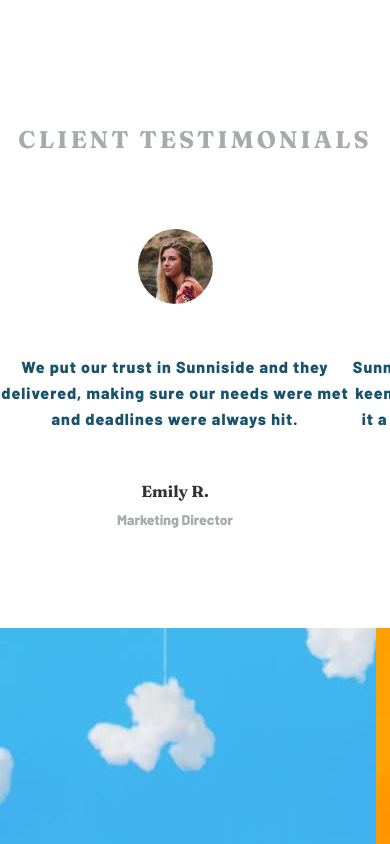
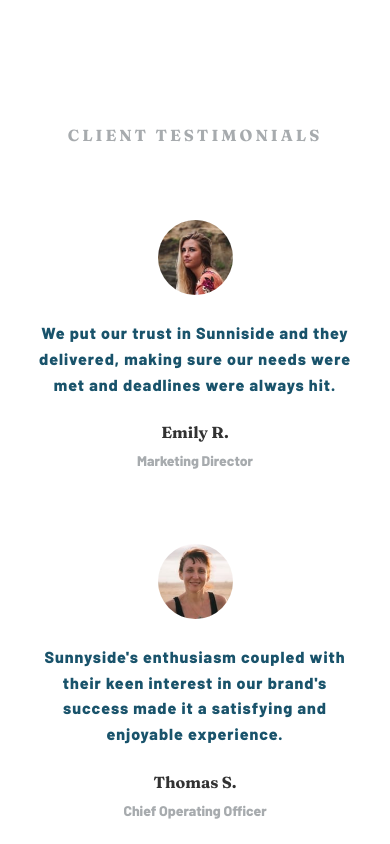
Before and after one commit to yoga1234/frontendmentor-challenges, a React (Create React App) app: page /frontendmentor-challenges/sunnyside-agency in a window 390 px wide. Shown: the part 3580-4424 px from the top of the page. Built offline with nearby package versions, Linux system fonts and the light colour scheme.

Commit message:
adding responsiveness client testimonials

```diff
--- a/src/pages/SunnyLandingpage/components/ClientTestimonials/ClientTestimonials.css
+++ b/src/pages/SunnyLandingpage/components/ClientTestimonials/ClientTestimonials.css
@@ -50,3 +50,22 @@
   font-weight: bold;
   margin-top: 10px;
 }
+@media only screen and (max-width: 425px) {
+  .client-testimonials h3 {
+    font-size: 16px;
+  }
+  .testimonial-container {
+    flex-direction: column;
+    margin-top: 0;
+  }
+  .testimonials-item {
+    margin-top: 75px;
+  }
+  .testimonial-description {
+    width: 315px;
+    margin: 25px auto 0 auto;
+  }
+  .client-name {
+    margin-top: 25px;
+  }
+}
```
